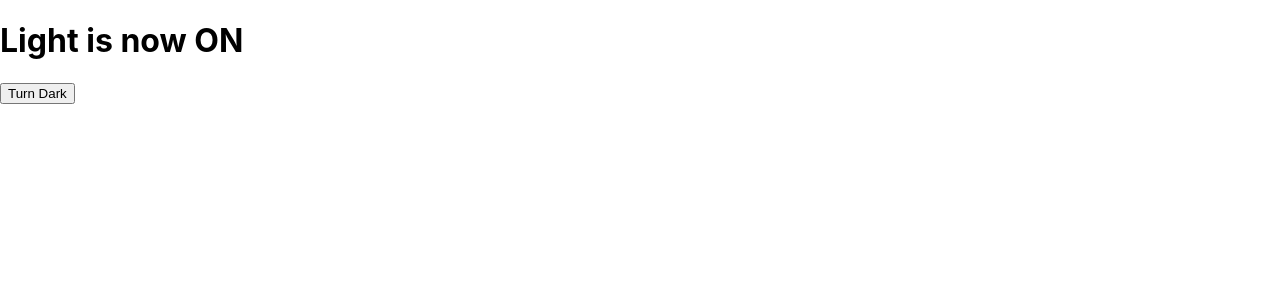
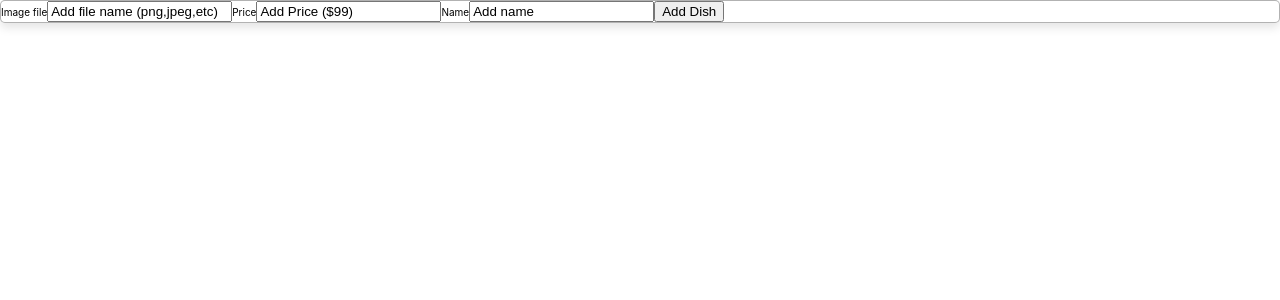
Before and after one commit to HtetMinPaing/React-Lab, a React (Create React App) app in the folder firstapp/: page / in a window 1280 px wide. Shown: the top 300 px of the page. Built offline with nearby package versions, Linux system fonts and the light colour scheme.

Commit message:
some commit

```diff
--- a/firstapp/src/App.css
+++ b/firstapp/src/App.css
@@ -37,3 +37,6 @@
   }
 }
 */
+html{
+    font-size: 62.5%;
+}
--- a/firstapp/src/App.js
+++ b/firstapp/src/App.js
@@ -1,10 +1,10 @@
 import './App.css';
-import { DarkMode } from './Hook/DarkMode';
+import Container from './Hook/CardUsingHook';
 
 
 function App() {
   return (
-    <DarkMode/>
+    <Container/>
   );
 }
 
--- /dev/null
+++ b/firstapp/src/Hook/CardUsingHook.js
@@ -0,0 +1,85 @@
+import React from 'react'
+
+const cardstyle={
+    background: "#fff",
+    boxShadow: "0 .5rem 1rem rgba(0, 0, 0, .1)",
+    border: ".1rem solid rgba(0, 0, 0, .3)",
+    borderRadius: ".5rem",
+    textAAlign: "center",
+    flex: "1 1 30rem",
+    position: "relative"
+}
+
+const containerStyle={
+    display: "flex",
+    flexWrap: "wrap",
+    gap: "1.5rem",
+}
+
+function Card(props) {
+    return(
+        <div style={cardstyle}>
+            <span>{props.price}</span>
+            <img src={props.image}/>
+            <h3>{props.name}</h3>
+        </div>
+    )
+}
+
+function Container() {
+
+    const initial = {
+        image: "Add file name (png,jpeg,etc)",
+        price: "Add Price ($99)",
+        name: "Add name",
+    }
+    const [info, setInfo] = React.useState(initial)
+
+    const [container,setContainer] = React.useState([])
+
+    function HandleEvent() {
+        const copy = {
+            image: info.image,
+            price: info.price,
+            name: info.name
+        }
+
+        const div = <Card key={container.length} image={copy.image} price={copy.price} name={copy.name}/>
+
+        setContainer(container.concat(div))
+
+        console.log(container)
+    }
+
+    return (
+        <div style={containerStyle}>
+            <div style={cardstyle}>
+                <label>
+                    Image file
+                    <input
+                        value={info.image}
+                        onChange={e => setInfo({ ...info, image: e.target.value })}>
+                    </input>
+                </label>
+                <label>
+                    Price
+                    <input
+                        value={info.price}
+                        onChange={e => setInfo({ ...info, price: e.target.value })}>
+                    </input>
+                </label>
+                <label>
+                    Name
+                    <input
+                        value={info.name}
+                        onChange={e => setInfo({ ...info, name: e.target.value })}>
+                    </input>
+                </label>
+                <button onClick={HandleEvent}>Add Dish</button>
+            </div>
+            {container}
+        </div>
+    )
+}
+
+export default Container;
```
Also changed, not shown: firstapp/src/logo512.png (renamed from firstapp/public/logo512.png).
